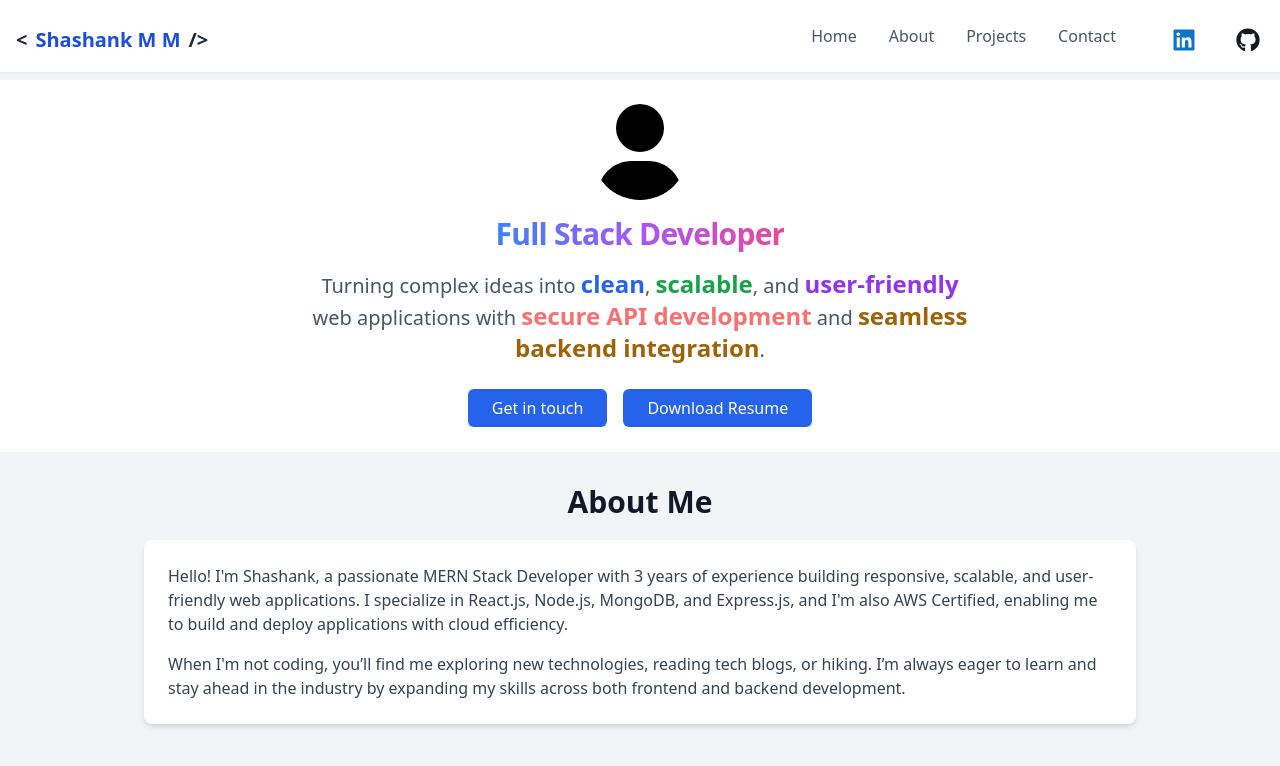
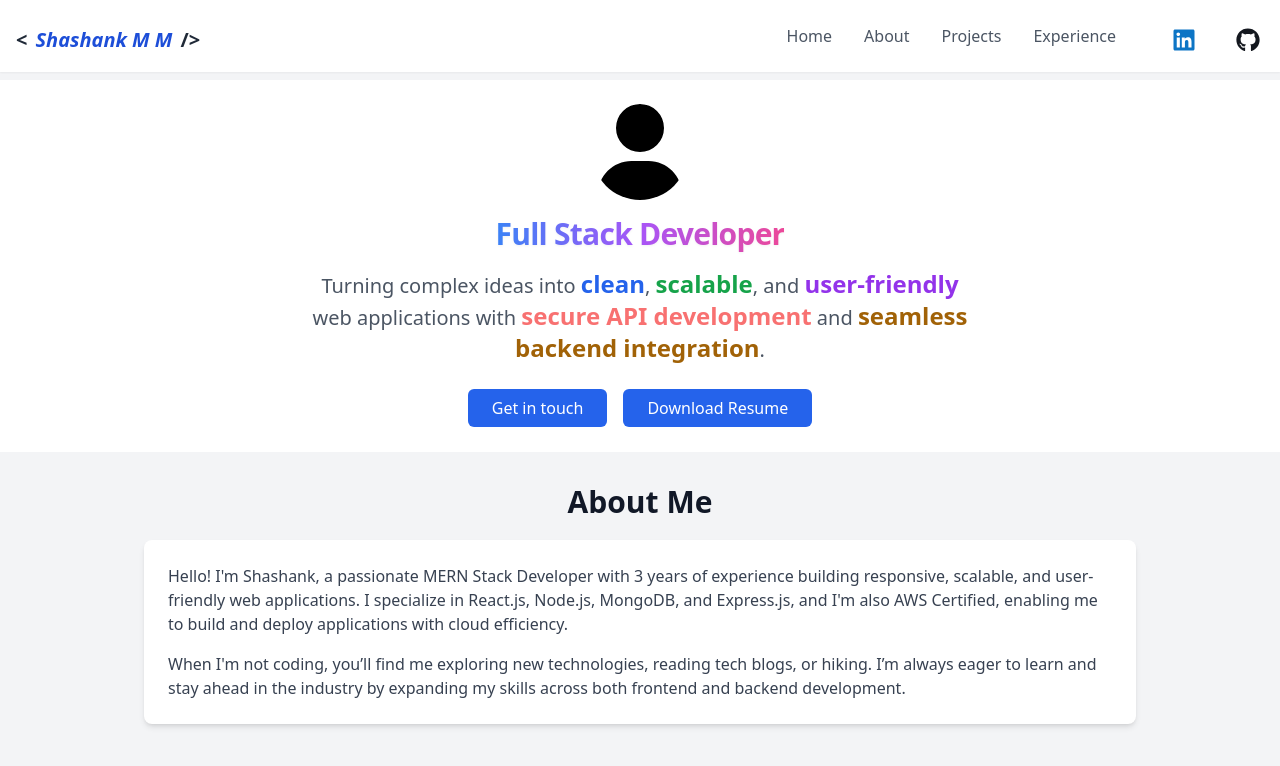
Before and after one commit to Shashank97code/react-portfolio, a React (Vite) app: page / in a window 1280 px wide. Shown: the top 766 px of the page. Built offline with nearby package versions, Linux system fonts and the light colour scheme.

Commit message:
feat: updated title, added style for unique skill set in about section

```diff
--- a/src/components/About.tsx
+++ b/src/components/About.tsx
@@ -7,17 +7,23 @@ function About() {
         </h2>
         <div className="bg-white p-6 rounded-lg shadow-md">
           <p className="text-gray-700 mb-4">
-            Hello! I'm Shashank, a passionate MERN Stack Developer with 3 years
-            of experience building responsive, scalable, and user-friendly web
-            applications. I specialize in React.js, Node.js, MongoDB, and
-            Express.js, and I'm also AWS Certified, enabling me to build and
-            deploy applications with cloud efficiency.
+            Hello! I'm Shashank, a passionate{" "}
+            <span className="font-medium">MERN Stack Developer</span> with 3
+            years of experience building responsive, scalable, and user-friendly
+            web applications. I specialize in{" "}
+            <span className="font-medium">React.js</span>,{" "}
+            <span className="font-medium">Node.js</span>,{" "}
+            <span className="font-medium">MongoDB</span>, and
+            <span className="font-medium"> Express.js</span>, and I'm also{" "}
+            <span className="font-medium">AWS Certified</span>, enabling me to
+            build and deploy applications with cloud efficiency.
           </p>
           <p className="text-gray-700">
             When I'm not coding, you’ll find me exploring new technologies,
             reading tech blogs, or hiking. I’m always eager to learn and stay
-            ahead in the industry by expanding my skills across both frontend
-            and backend development.
+            ahead in the industry by expanding my skills across both{" "}
+            <span className="font-medium">frontend</span> and{" "}
+            <span className="font-medium">backend development</span>.
           </p>
         </div>
       </div>
--- a/src/components/Header.tsx
+++ b/src/components/Header.tsx
@@ -2,18 +2,25 @@ import linkedIn from "../assets/svg/linkedIn.svg";
 import github from "../assets/svg/github.svg";
 
 const MainSection = () => {
+  // Navigation items for the header section
   const navItems = [
-    { href: "#hero", label: "Home", title: "Go to Home" },
-    { href: "#about", label: "About", title: "Go to About" },
-    { href: "#projects", label: "Projects", title: "Go to Projects" },
-    { href: "#contact", label: "Contact", title: "Go to Contact" },
+    { href: "#hero", label: "Home", title: "Navigate to Home" },
+    { href: "#about", label: "About", title: "Navigate to About" },
+    { href: "#projects", label: "Projects", title: "Navigate to Projects" },
+    {
+      href: "#Experience",
+      label: "Experience",
+      title: "Navigate to Experience",
+    },
   ];
   return (
     <header className="bg-white shadow-sm my-2 sticky top-0 ">
       <div className="max-w-7xl mx-auto p-4 flex flex-row justify-between items-center">
         <h1 className="text-xl font-bold text-gray-800">
           {"<"}
-          <span className="px-2 text-blue-700">Shashank M M</span>
+          <span className="px-2 text-blue-700 font-semibold italic font-cursive">
+            Shashank M M
+          </span>
           {"/>"}
         </h1>
         <nav>
--- a/src/components/HeroSection.tsx
+++ b/src/components/HeroSection.tsx
@@ -35,7 +35,7 @@ const HeroSection = () => {
         </p>
         <div className="mt-6 p-2">
           <a
-            title="Experience To Hire"
+            title="Connect with Shashank"
             href=""
             className="bg-blue-600 text-white px-6 py-2 m-2 rounded-md font-medium hover:bg-blue-700"
           >
```
